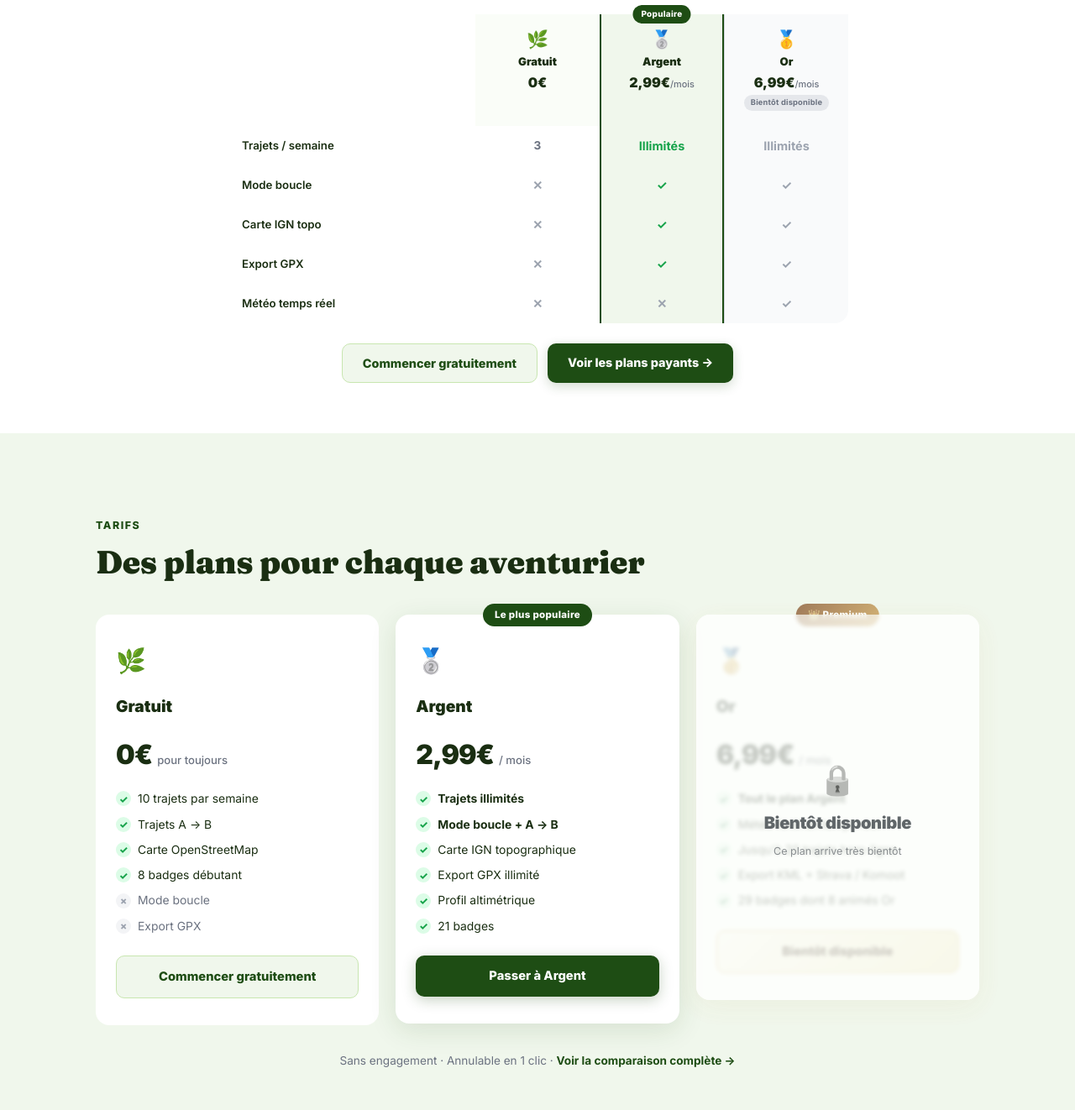
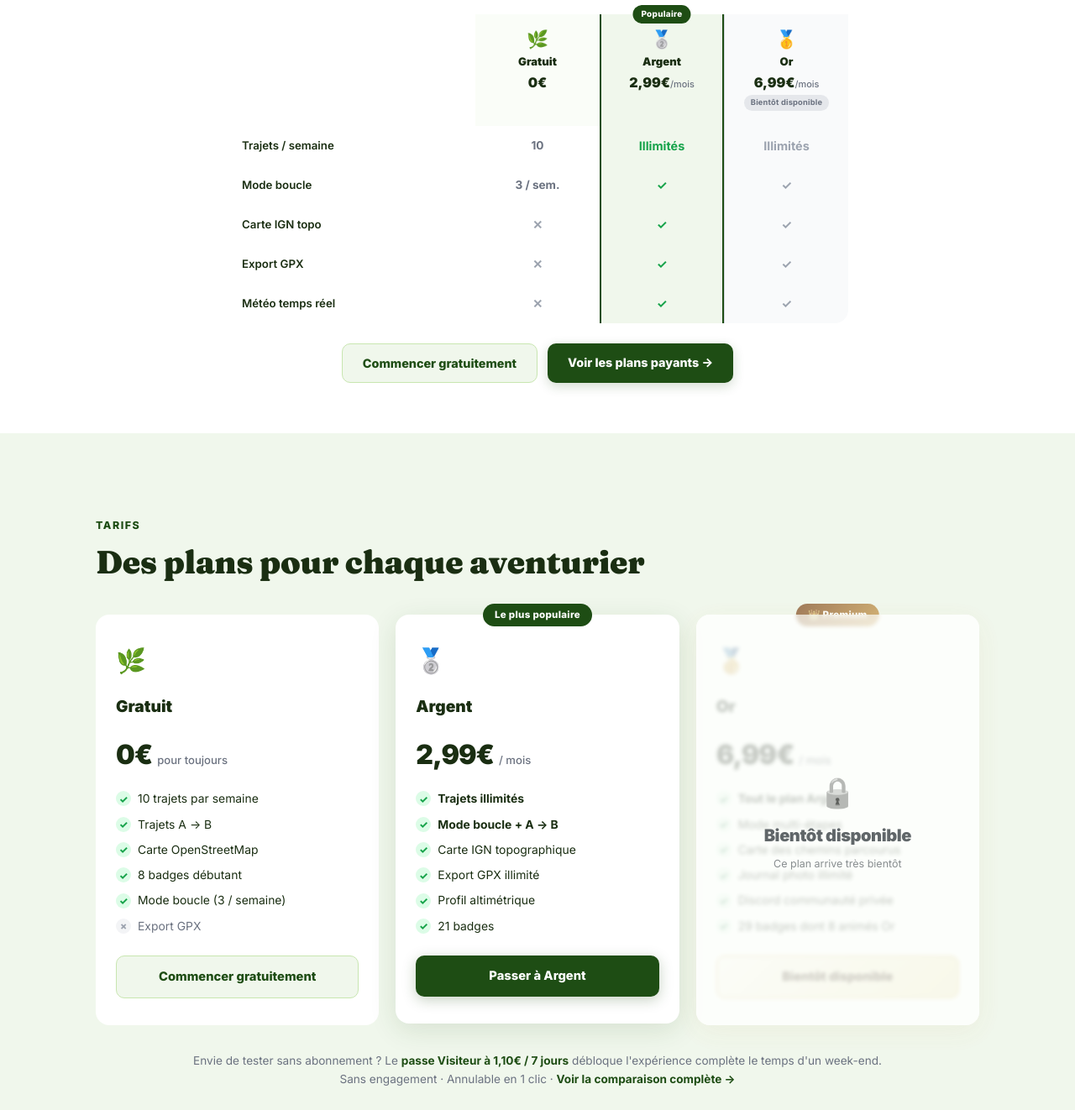
Before and after one commit to newtocode13yearsold/bwr-project, a website: page public/index.html in a window 1280 px wide. Shown: the part 1938-3260 px from the top of the page at 84% size. Drawn offline with Linux system fonts and the light colour scheme; no server answers.

Commit message:
fix(pricing): align homepage + guide with features.js source of truth
Free tier actually gets 10 routes/week + 3 loops/week, and weather,
offline, KML and Strava are Silver features, not Gold. Corrected the
comparison table, pricing cards, and FAQ so marketing matches the app:

- comparison table: free trajets 3 -> 10, Mode boucle free "3 / sem.",
  Argent Meteo shown as included
- Free card: Mode boucle listed as available (3 / semaine)
- Gold card + FAQ + guide: drop features that are really Silver; list
  Gold's true extras (multi-etapes, chemins parcourus, journal illimite,
  Discord, badges Or) to mirror the plans page
- homepage: mention the 1,10 EUR / 7-day Visiteur pass
- CLAUDE.md: stale "3 routes/week" -> 10 (was self-contradictory)

Co-Authored-By: Claude Opus 4.8 <noreply@anthropic.com>

```diff
--- a/public/index.html
+++ b/public/index.html
@@ -168,7 +168,7 @@
 
           <div class="fcarousel-slide" data-idx="0">
             <div class="feature-card fcard">
-              <div class="feature-icon-wrap green"><span class="feature-icon"><svg xmlns="http://www.w3.org/2000/svg" width="20" height="20" viewBox="0 0 24 24" fill="none" stroke="currentColor" stroke-width="2" stroke-linecap="round" stroke-linejoin="round"><polygon points="3 6 9 3 15 6 21 3 21 18 15 21 9 18 3 21"/><line x1="9" x2="9" y1="3" y2="18"/><line x1="15" x2="15" y1="6" y2="21"/></svg>️</span></div>
+              <div class="feature-icon-wrap green"><span class="feature-icon"><svg xmlns="http://www.w3.org/2000/svg" width="20" height="20" viewBox="0 0 24 24" fill="none" stroke="currentColor" stroke-width="2" stroke-linecap="round" stroke-linejoin="round"><polygon points="3 6 9 3 15 6 21 3 21 18 15 21 9 18 3 21"/><line x1="9" x2="9" y1="3" y2="18"/><line x1="15" x2="15" y1="6" y2="21"/></svg></span></div>
               <h3>Carte interactive</h3>
               <p>Tous les chemins de la forêt sur une carte IGN haute résolution. Filtrez par difficulté, changez de vue (IGN, satellite, OSM).</p>
             </div>
@@ -279,13 +279,13 @@
 
         <!-- Row: Trajets -->
         <div class="pc-feat" role="rowheader">Trajets / semaine</div>
-        <div class="pc-cell" role="cell">3</div>
+        <div class="pc-cell" role="cell">10</div>
         <div class="pc-cell pc-s" role="cell"><span class="pc-yes">Illimités</span></div>
         <div class="pc-cell pc-g" role="cell"><span class="pc-yes">Illimités</span></div>
 
         <!-- Row: Mode boucle -->
         <div class="pc-feat" role="rowheader">Mode boucle</div>
-        <div class="pc-cell" role="cell"><span class="pc-no">✕</span></div>
+        <div class="pc-cell" role="cell">3 / sem.</div>
         <div class="pc-cell pc-s" role="cell"><span class="pc-yes">✓</span></div>
         <div class="pc-cell pc-g" role="cell"><span class="pc-yes">✓</span></div>
 
@@ -304,7 +304,7 @@
         <!-- Row: Météo — last row -->
         <div class="pc-feat pc-feat-last" role="rowheader">Météo temps réel</div>
         <div class="pc-cell pc-cell-last" role="cell"><span class="pc-no">✕</span></div>
-        <div class="pc-cell pc-cell-last pc-s" role="cell"><span class="pc-no">✕</span></div>
+        <div class="pc-cell pc-cell-last pc-s" role="cell"><span class="pc-yes">✓</span></div>
         <div class="pc-cell pc-cell-last pc-g" role="cell"><span class="pc-yes">✓</span></div>
 
       </div>
@@ -337,7 +337,7 @@
             <li class="pf-item yes">Trajets A → B</li>
             <li class="pf-item yes">Carte OpenStreetMap</li>
             <li class="pf-item yes">8 badges débutant</li>
-            <li class="pf-item no">Mode boucle</li>
+            <li class="pf-item yes">Mode boucle (3 / semaine)</li>
             <li class="pf-item no">Export GPX</li>
           </ul>
           <a href="login" class="pricing-cta cta-free">Commencer gratuitement</a>
@@ -379,9 +379,10 @@
           </div>
           <ul class="pricing-features">
             <li class="pf-item yes"><strong>Tout le plan Argent</strong></li>
-            <li class="pf-item yes">Météo forêt en temps réel</li>
-            <li class="pf-item yes">Jusqu'à 20 trajets hors-ligne</li>
-            <li class="pf-item yes">Export KML + Strava / Komoot</li>
+            <li class="pf-item yes">Mode multi-étapes</li>
+            <li class="pf-item yes">Carte des chemins parcourus</li>
+            <li class="pf-item yes">Journal photo illimité</li>
+            <li class="pf-item yes">Discord communauté privée</li>
             <li class="pf-item yes">29 badges dont 8 animés Or</li>
           </ul>
           <span class="pricing-cta cta-soon" aria-disabled="true">Bientôt disponible</span>
@@ -389,6 +390,7 @@
 
       </div>
 
+      <p class="pricing-footnote">Envie de tester sans abonnement ? Le <a href="plans"><strong>passe Visiteur à 1,10€ / 7 jours</strong></a> débloque l'expérience complète le temps d'un week-end.</p>
       <p class="pricing-footnote">Sans engagement · Annulable en 1 clic · <a href="plans">Voir la comparaison complète →</a></p>
     </div>
   </section>
@@ -447,7 +449,7 @@
 
         <details class="faq-item">
           <summary class="faq-q">Quelle différence entre les plans Gratuit, Argent et Or ?</summary>
-          <div class="faq-a">Le plan <strong>Gratuit</strong> donne accès à la carte et 10 trajets par semaine en mode A→B. Le plan <strong>Argent</strong> (2,99 €/mois) débloque les trajets illimités, les boucles, l'export GPX, le profil altimétrique et les <strong>cartes hors-ligne</strong> (navigation sans réseau en forêt). Le plan <strong>Or</strong> (6,99 €/mois) ajoute la météo en temps réel, les alertes push et jusqu'à 20 zones hors-ligne.</div>
+          <div class="faq-a">Le plan <strong>Gratuit</strong> donne accès à la carte, 10 trajets par semaine en mode A→B et 3 boucles par semaine. Le plan <strong>Argent</strong> (2,99 €/mois) débloque les trajets illimités, les boucles illimitées, l'export GPX/KML, le profil altimétrique, la <strong>météo en temps réel</strong> et les <strong>cartes hors-ligne</strong> (jusqu'à 20 trajets, navigation sans réseau en forêt). Le plan <strong>Or</strong> (6,99 €/mois) ajoute le mode multi-étapes, la carte des chemins parcourus, le journal photo illimité, le Discord communauté et les 8 badges Or animés.</div>
         </details>
 
         <details class="faq-item">
```
Also changed, not shown: CLAUDE.md (+1 -1 lines), public/guide.html (+3 -3 lines).
